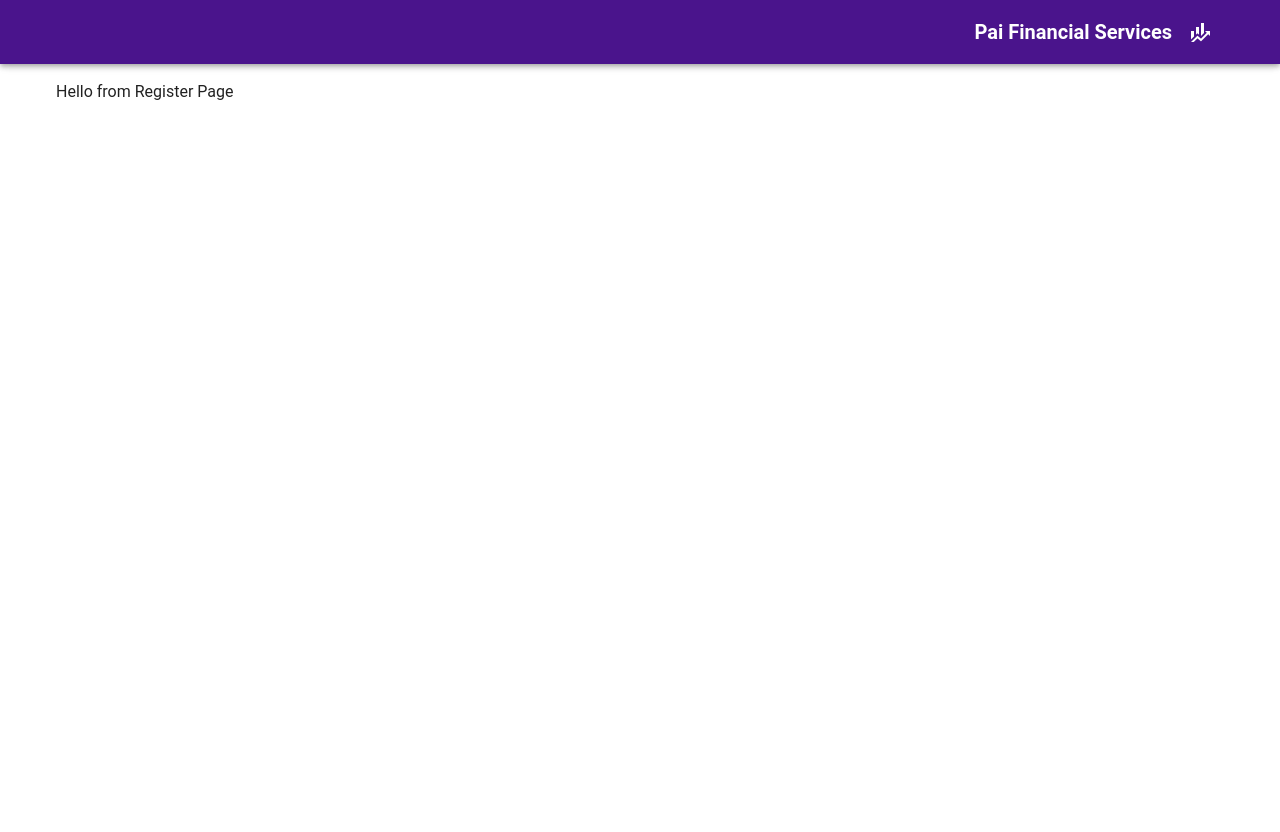
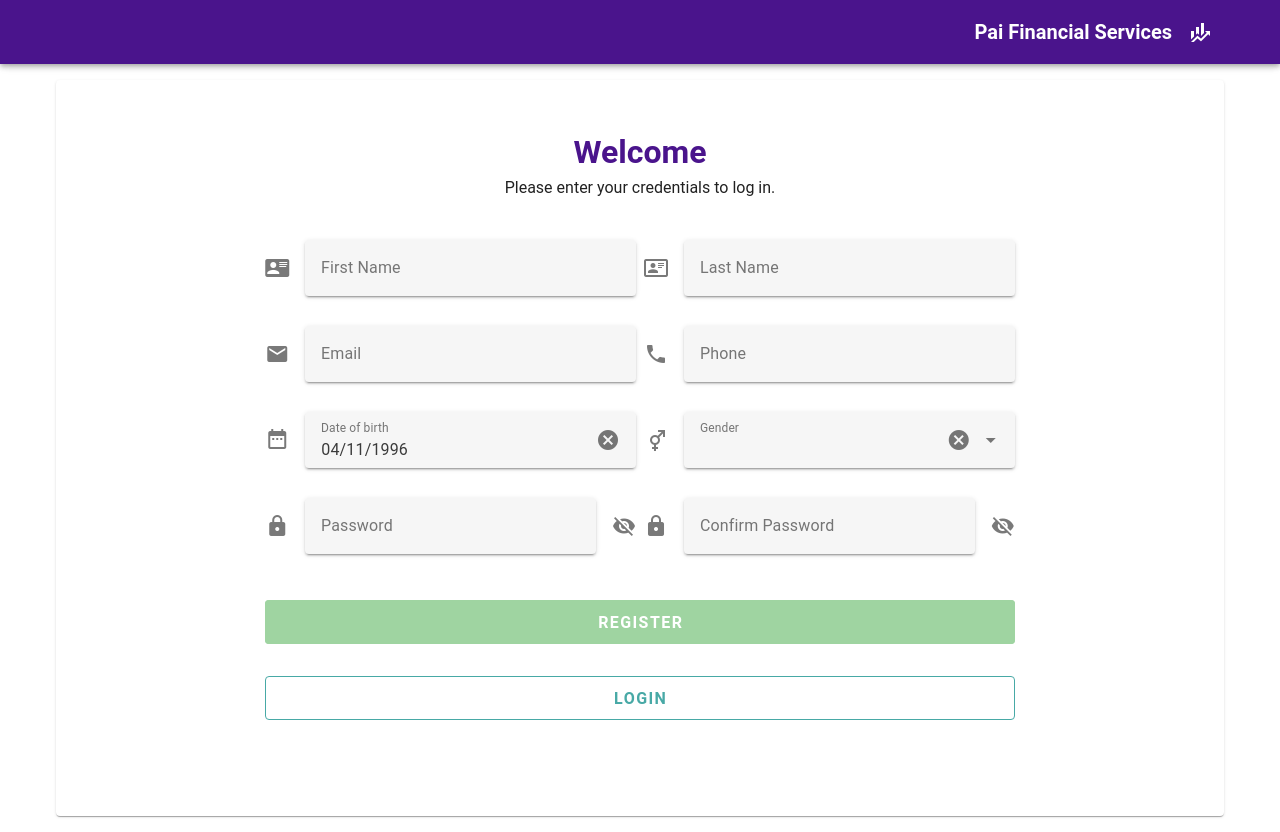
Before and after one commit to Ganesh-S-Pai/pai-financial-services, a Vue app: page /register in a window 1280 px wide. Before the commit the page ends 800 px from the top, so only its background shows below. Built offline with nearby package versions, Linux system fonts and the light colour scheme; no server answers.

Commit message:
feat: Added signup page

```diff
--- a/src/pages/LoginPage.vue
+++ b/src/pages/LoginPage.vue
@@ -1,8 +1,8 @@
 <template>
   <PfsCard class="d-flex flex-column align-center" :loading="isLoading">
     <div class="mt-16 pb-16">
-      <h1 class="login-title-wrapper">Login Page</h1>
-      <p class="mb-6 text-gray-900"> Please enter your credentials to log in.</p>
+      <h1 class="login-title-wrapper text-center">Welcome</h1>
+      <p class="mb-6 text-gray-900 text-center"> Please enter your credentials to log in.</p>
 
       <v-form @submit.prevent="handleLogin">
         <v-text-field clearable v-model="email" type="email" label="Email" prepend-icon="mdi-account"
@@ -15,11 +15,11 @@
 
         <v-btn class="mb-8 mt-4" type="submit" color="success" size="large" variant="elevated" block
           :disabled="disableLogin">
-          <strong> Log In </strong>
+          <strong> Login </strong>
         </v-btn>
 
         <v-btn class="mb-8 mt-4" color="secondary" size="large" variant="outlined" block @click="redirect('/register')">
-          <strong> Sign Up </strong>
+          <strong> Register </strong>
         </v-btn>
       </v-form>
     </div>
--- a/src/pages/ProfilePage.vue
+++ b/src/pages/ProfilePage.vue
@@ -41,30 +41,16 @@
 
 <script setup lang="ts">
 import PfsCard from '@/components/UI/PfsCard.vue'
+import { useCommonStore } from '@/stores/common';
+import type { User } from '@/types/auth'
 import { ref, computed } from 'vue'
 
-// Example User object (replace with your store/api)
-interface User {
-  id: string
-  first_name: string
-  last_name: string
-  email: string
-  dob: string
-  gender: string
-}
+const commonStore = useCommonStore();
 
-// Dummy user data for demonstration
-const user = ref<User>({
-  id: '1',
-  first_name: 'John',
-  last_name: 'Doe',
-  email: 'john.doe@example.com',
-  dob: '1990-06-15',
-  gender: 'Male'
-})
+const user = ref<User | undefined>(commonStore.user)
 
-// Format DOB nicely
 const formattedDOB = computed(() => {
+  if (!user.value) return
   const date = new Date(user.value.dob)
   return date.toLocaleDateString(undefined, { year: 'numeric', month: 'long', day: 'numeric' })
 })
--- a/src/pages/RegisterPage.vue
+++ b/src/pages/RegisterPage.vue
@@ -1,11 +1,147 @@
 <template>
-  <div>Hello from Register Page</div>
+  <PfsCard class="d-flex flex-column align-center" :loading="isLoading">
+    <div class="mt-6 pb-16 w-100">
+      <h1 class="register-title-wrapper text-center">Welcome</h1>
+      <p class="mb-6 text-gray-900 text-center">
+        Please enter your credentials to log in.
+      </p>
+
+      <v-form @submit.prevent="handleRegister">
+        <v-container>
+          <v-row>
+            <v-col cols="12" md="8" offset-md="2">
+              <v-row dense>
+                <v-col cols="12" md="6">
+                  <v-text-field clearable v-model="registrationData.first_name" type="text" label="First Name"
+                    prepend-icon="mdi-card-account-details" variant="solo-filled" autocomplete="off" />
+                </v-col>
+
+                <v-col cols="12" md="6">
+                  <v-text-field clearable v-model="registrationData.last_name" type="text" label="Last Name"
+                    prepend-icon="mdi-card-account-details-outline" variant="solo-filled" autocomplete="off" />
+                </v-col>
+
+                <v-col cols="12" md="6">
+                  <v-text-field clearable v-model="registrationData.email" type="text" label="Email"
+                    prepend-icon="mdi-email" variant="solo-filled" autocomplete="off" />
+                </v-col>
+
+                <v-col cols="12" md="6">
+                  <v-text-field clearable v-model="registrationData.phone" type="number" label="Phone"
+                    prepend-icon="mdi-phone" variant="solo-filled" :maxlength="10" autocomplete="off" />
+                </v-col>
+
+                <v-col cols="12" md="6">
+                  <v-date-input clearable v-model="registrationData.dob" label="Date of birth"
+                    prepend-icon="mdi-calendar-range" variant="solo-filled" :max="maxDate" autocomplete="off" />
+                </v-col>
+
+                <v-col cols="12" md="6">
+                  <v-select clearable label="Gender" v-model="registrationData.gender"
+                    :items="['Male', 'Female', 'Other', 'Prefer not to say']" prepend-icon="mdi-gender-male-female"
+                    variant="solo-filled" autocomplete="off" />
+                </v-col>
+
+                <v-col cols="12" md="6">
+                  <v-text-field clearable v-model="registrationData.password" label="Password" prepend-icon="mdi-lock"
+                    :append-icon="showPassword ? 'mdi-eye' : 'mdi-eye-off'" :type="showPassword ? 'text' : 'password'"
+                    hint="At least 8 characters" counter @click:append="showPassword = !showPassword"
+                    variant="solo-filled" autocomplete="off" />
+                </v-col>
+
+                <v-col cols="12" md="6">
+                  <v-text-field clearable v-model="confirmPassword" label="Confirm Password" prepend-icon="mdi-lock"
+                    :append-icon="showConfirmPassword ? 'mdi-eye' : 'mdi-eye-off'" :type="showConfirmPassword ? 'text' : 'password'"
+                    hint="At least 8 characters" counter @click:append="showConfirmPassword = !showConfirmPassword"
+                    variant="solo-filled" autocomplete="off" />
+                </v-col>
+
+                <v-col cols="12">
+                  <v-btn class="mb-8 mt-4" type="submit" color="success" size="large" variant="elevated"
+                    :disabled="disableRegister" block>
+                    <strong>Register</strong>
+                  </v-btn>
+
+                  <v-btn class="mb-4" color="secondary" size="large" variant="outlined" block
+                    @click="redirect('/login')">
+                    <strong>Login</strong>
+                  </v-btn>
+                </v-col>
+              </v-row>
+            </v-col>
+          </v-row>
+        </v-container>
+      </v-form>
+    </div>
+  </PfsCard>
 </template>
 
 <script setup lang="ts">
-// Add your script logic here
+import PfsCard from '@/components/UI/PfsCard.vue'
+import { useAuthentication } from '@/services/authService';
+import { useCommonStore } from '@/stores/common';
+import { useRedirect } from '@/utils/redirect'
+import { computed, ref } from 'vue'
+import { useRoute } from 'vue-router';
+import { VDateInput } from 'vuetify/labs/VDateInput'
+
+const route = useRoute();
+const { redirect } = useRedirect();
+const { registerUser } = useAuthentication()
+const commonStore = useCommonStore();
+
+const yesterday = new Date()
+yesterday.setDate(yesterday.getDate() - 1)
+const maxDate = yesterday.toISOString().split('T')[0]
+
+const isLoading = ref(false)
+const showPassword = ref(false)
+const showConfirmPassword = ref(false)
+
+const registrationData = ref({
+  first_name: '',
+  last_name: '',
+  phone: '',
+  dob: '1996-04-11',
+  gender: '',
+  email: '',
+  password: ''
+})
+
+const confirmPassword = ref('')
+
+const disableRegister = computed(() => Object.values(registrationData.value).some(value => value === "") || confirmPassword.value === "")
+
+const handleRegister = async () => {
+  isLoading.value = true;
+  try {
+    await registerUser(registrationData.value)
+    const redirectPath = (route.query?.redirect as string) || '/';
+    commonStore.addToast({
+      message: 'Registered successfully!',
+      color: 'success'
+    });
+
+    await redirect(redirectPath)
+    isLoading.value = false;
+  }
+  catch (error) {
+    commonStore.addToast({
+      message: 'Registration failed. Please try again.',
+      color: 'error'
+    });
+    console.error('Registration failed:', error);
+    isLoading.value = false;
+  };
+}
 </script>
 
 <style scoped>
-/* Add your styles here */
+.w-100 {
+  width: 100%;
+}
+
+.register-title-wrapper {
+  color: rgb(74, 20, 140)
+}
 </style>
--- a/src/services/authService.ts
+++ b/src/services/authService.ts
@@ -1,8 +1,10 @@
-import type { AuthCredentials, AuthResponse } from "@/types/auth"
+import { useCommonStore } from "@/stores/common"
+import type { AuthCredentials, AuthResponse, SignupRequest } from "@/types/auth"
 import { apiGateway } from "@/utils/apiGateway"
 
 export const useAuthentication = () => {
     const { post } = apiGateway()
+    const commonStore = useCommonStore()
 
     const authenticateUser = async (email: string, password: string): Promise<AuthResponse | null> => {
         const endpoint = '/auth/login'
@@ -19,6 +21,29 @@ export const useAuthentication = () => {
 
         if (response.token) {
             localStorage.setItem('token', response.token)
+            commonStore.user = response.user
+            return response
+        } else {
+            return null
+        }
+    }
+
+    const registerUser = async (user: SignupRequest): Promise<AuthResponse | null> => {
+        const endpoint = '/auth/signup'
+        const body: SignupRequest = user
+
+        const response = await post(endpoint,
+            body,
+            {
+                headers: {
+                    'Content-Type': 'application/json',
+                },
+            },
+        )
+
+        if (response.token) {
+            localStorage.setItem('token', response.token)
+            commonStore.user = response.user
             return response
         } else {
             return null
@@ -31,5 +56,5 @@ export const useAuthentication = () => {
 
     const isAuthenticated = () => (): boolean => getAuthToken() !== null
 
-    return { isAuthenticated, authenticateUser, logoutUser, getAuthToken }
+    return { isAuthenticated, authenticateUser, registerUser, logoutUser, getAuthToken }
 }
--- a/src/stores/common.ts
+++ b/src/stores/common.ts
@@ -1,4 +1,5 @@
 import type { ToastItem } from '@/components/UI/types/PfsToast.types'
+import type { User } from '@/types/auth'
 import { defineStore } from 'pinia'
 import { ref } from 'vue'
 
@@ -6,6 +7,8 @@ export const useCommonStore = defineStore('common', () => {
     const drawer = ref(false)
 
     const toasts = ref<ToastItem[]>([])
+
+    const user = ref<User>()
 
     const addToast = (toast: ToastItem): void => {
         toasts.value.push({
@@ -25,5 +28,5 @@ export const useCommonStore = defineStore('common', () => {
         }, 3000)
     }
 
-    return { drawer, toasts, addToast }
+    return { drawer, toasts, user, addToast }
 })
```
Also changed, not shown: src/types/auth.ts (+12 -1 lines).
